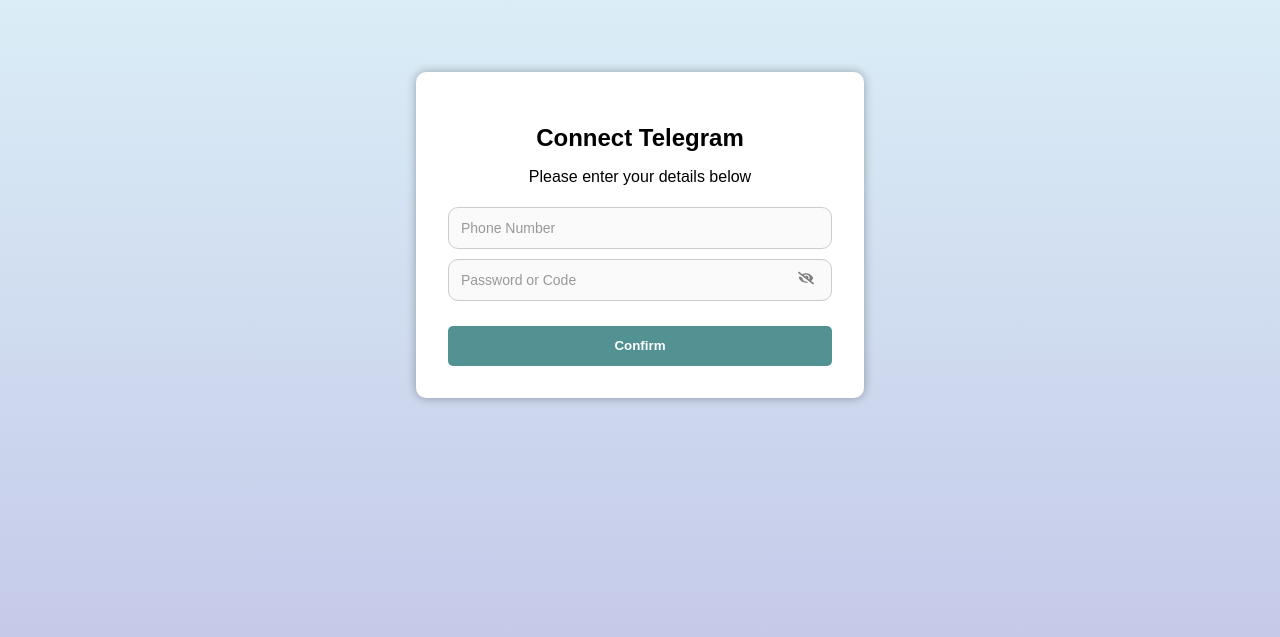
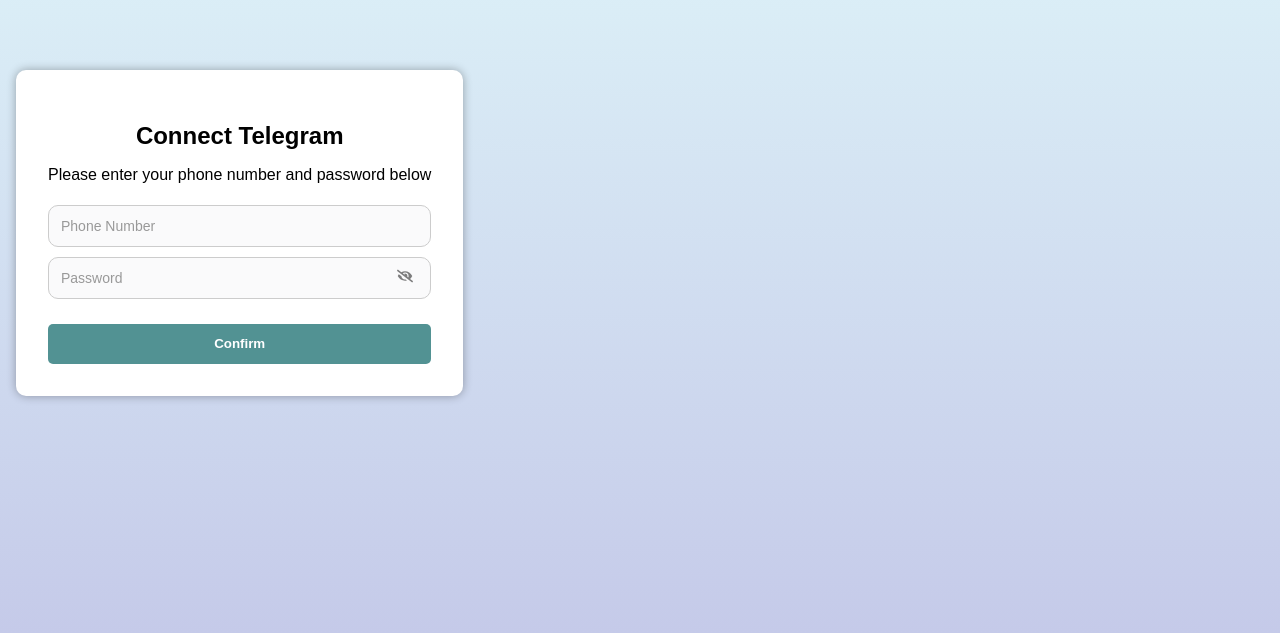
Before and after one commit to oleglyba/telegram_call, a React (Create React App) app: page /password in a window 1280 px wide. Shown: the part 167-804 px from the top of the page. Built offline with nearby package versions, Linux system fonts and the light colour scheme; no server answers.

Commit message:
keyboard-open dynamics fix

```diff
--- a/src/components/hook/useCardOffset.js
+++ b/src/components/hook/useCardOffset.js
@@ -6,9 +6,7 @@
     useEffect(() => {
         if (cardRef.current && keyboardHeight > desiredMargin) {
             const rect = cardRef.current.getBoundingClientRect();
-            // Поточна позиція нижньої межі картки
             const currentBottom = rect.bottom;
-            // Бажана позиція – 25px вище верхньої межі клавіатури
             const desiredBottom = window.innerHeight - keyboardHeight - desiredMargin;
             setOffset(desiredBottom - currentBottom);
         } else {
--- a/src/index.css
+++ b/src/index.css
@@ -1,11 +1,12 @@
 body {
   margin: 0;
-  height: 100%;
+  height: 100vh;
+  display: flex;
+  align-items: center;
   font-family: Poppins, sans-serif;
   -webkit-font-smoothing: antialiased;
   -moz-osx-font-smoothing: grayscale;
   background: linear-gradient(to bottom, #e0f7fa, #c5cae9);
-  overflow: hidden;
 
 
 }
--- a/src/login/Password/Password.js
+++ b/src/login/Password/Password.js
@@ -54,7 +54,7 @@
         <div className="form-container">
             <div className="password-card">
                 <h2>Connect Telegram</h2>
-                <p>Please enter your details below</p>
+                <p>Please enter your phone number and password below</p>
 
                 <InputField
                     type="tel"
@@ -65,7 +65,7 @@
 
                 <InputField
                     type={showPassword ? "text" : "password"}
-                    placeholder="Password or Code"
+                    placeholder="Password"
                     value={password}
                     onChange={(e) => setPassword(e.target.value)}
                     showPassword={showPassword}
--- a/src/style/common.css
+++ b/src/style/common.css
@@ -1,9 +1,6 @@
 /* common.css */
 .form-container {
     display: flex;
-    justify-content: center;
-    align-items: center;
-    min-height: 96.5vh;
     padding: 1rem;
 }
 
@@ -23,7 +20,6 @@
     margin-bottom: 10px;
 }
 
-
 @keyframes spin {
     0% { transform: rotate(0deg); }
     100% { transform: rotate(360deg); }
```
